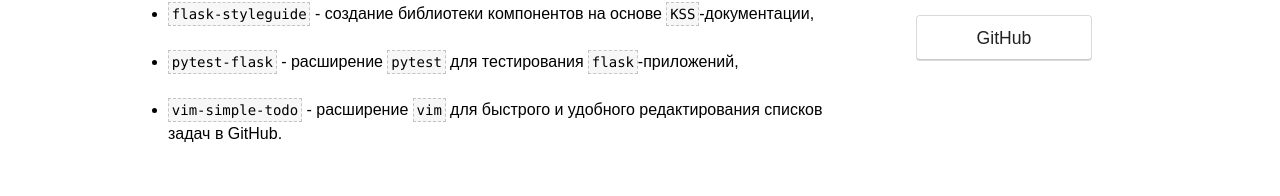
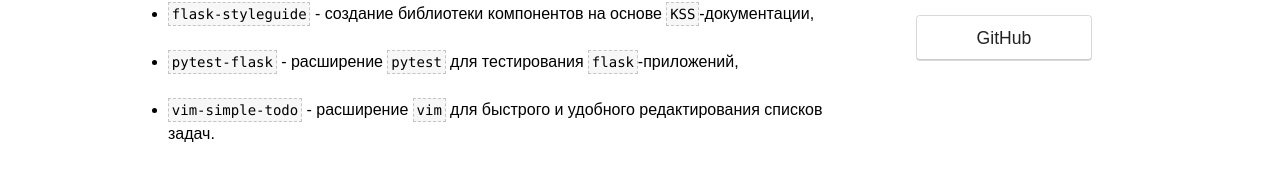
Before and after one commit to vitalk/yandex-shri-minsk-task-1, a website: page dev.html in a window 1280 px wide. Shown: the part 1182-1378 px from the top of the page. Drawn offline with nearby package versions, Linux system fonts and the light colour scheme; files that its build step writes are made by us from their sources.

Commit message:
Refine vim-simple-todo description

```diff
--- a/dev.html
+++ b/dev.html
@@ -133,7 +133,7 @@
                        <li>
                          <a class="work__url" href="https://github.com/vitalk/vim-simple-todo/">vim-simple-todo</a>
                          - расширение <code>vim</code> для быстрого и удобного
-                         редактирования списков задач в GitHub.
+                         редактирования списков задач.
                        </li>
                      </ul>
                   </p>
```
